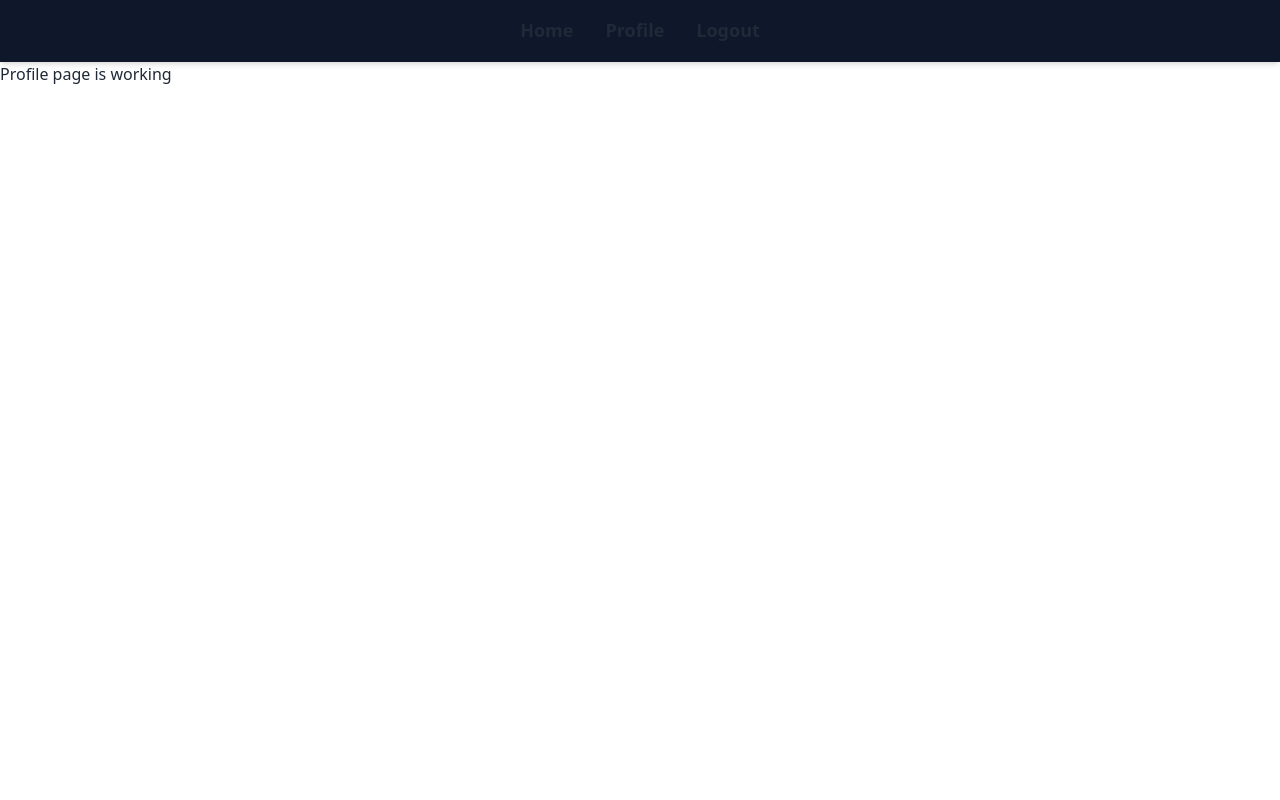
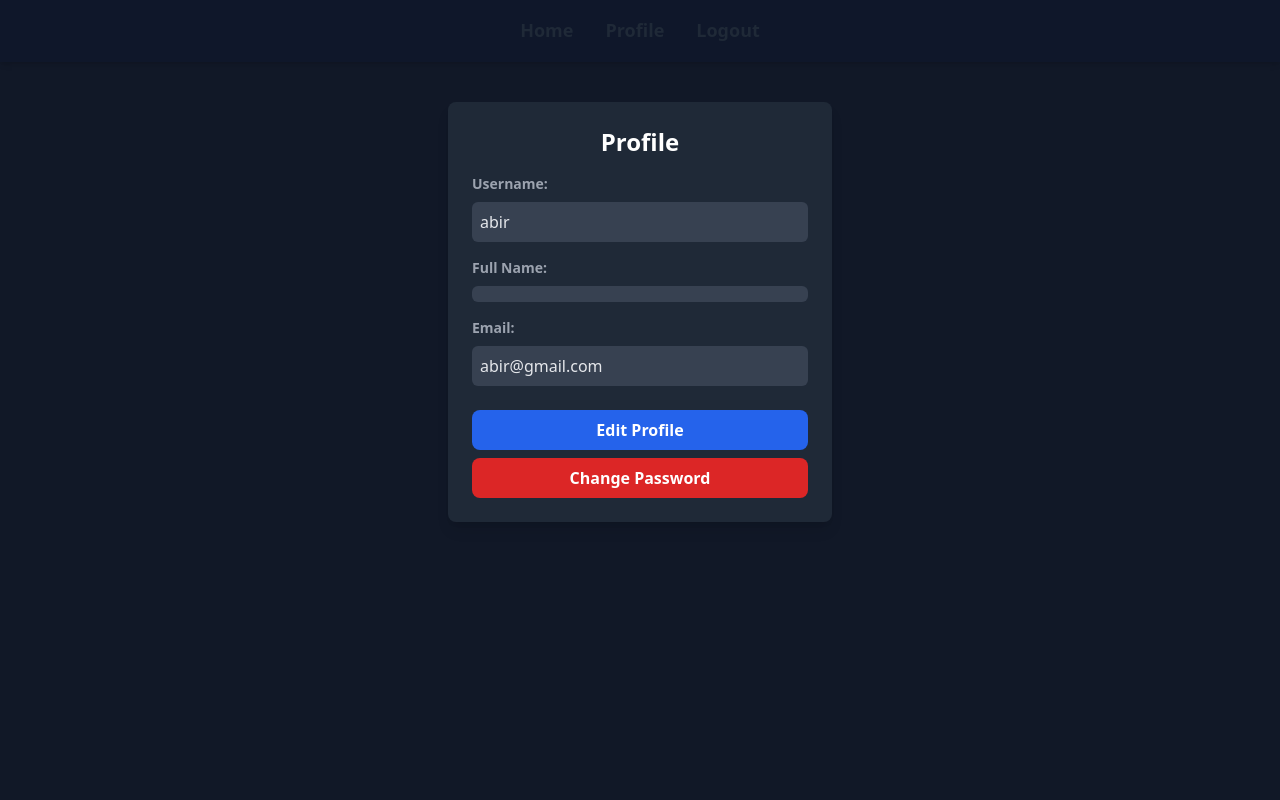
Before and after one commit to rubaiiyat/User-Authentication-And-Authorization, a Django app: page /authusers/profile/ in a window 1280 px wide. Run offline with Django 5.2, Linux system fonts and the light colour scheme; a user stored in the database is signed in; some libraries are stand-ins or nearby versions.

Commit message:
Add profile data

```diff
--- a/AuthUsers/templates/Profile.html
+++ b/AuthUsers/templates/Profile.html
@@ -1,5 +1,34 @@
 {% extends 'base.html' %}
 
 {% block content %}
-  <h1>Profile page is working</h1>
+  <div class="flex justify-center items-center mt-10">
+    <div class="bg-gray-800 p-6 rounded-lg shadow-lg w-full max-w-sm">
+      <h2 class="text-2xl font-bold text-center text-white mb-4">Profile</h2>
+      <div class="space-y-4">
+        <!-- Username -->
+        <div>
+          <label class="block text-gray-400 text-sm font-bold mb-2">Username:</label>
+          <p class="bg-gray-700 p-2 rounded-md text-gray-200">{{ data.username }}</p>
+        </div>
+        <!-- Full Name -->
+        <div>
+          <label class="block text-gray-400 text-sm font-bold mb-2">Full Name:</label>
+          <p class="bg-gray-700 p-2 rounded-md text-gray-200">{{ data.first_name }} {{ data.last_name }}</p>
+        </div>
+        <!-- Email -->
+        <div>
+          <label class="block text-gray-400 text-sm font-bold mb-2">Email:</label>
+          <p class="bg-gray-700 p-2 rounded-md text-gray-200">{{ data.email }}</p>
+        </div>
+      </div>
+
+      <!-- Buttons -->
+      <div class="mt-6 space-y-2">
+        <!-- Edit Profile Button -->
+        <a href="" class="block w-full text-center bg-blue-600 hover:bg-blue-700 text-white font-bold py-2 px-4 rounded-lg transition-colors">Edit Profile</a>
+        <!-- Change Password Button -->
+        <a href="" class="block w-full text-center bg-red-600 hover:bg-red-700 text-white font-bold py-2 px-4 rounded-lg transition-colors">Change Password</a>
+      </div>
+    </div>
+  </div>
 {% endblock %}
--- a/AuthUsers/urls.py
+++ b/AuthUsers/urls.py
@@ -5,5 +5,6 @@ urlpatterns = [
     path("register/", views.Register, name="register"),
     path("login/", views.userLogin, name="login"),
     path("profile/", views.userProfile, name="profile"),
+    path("profile/edit/", views.editProfile, name="edit_profile"),
     path("logout/", views.userLogout, name="logout"),
 ]
--- a/AuthUsers/views.py
+++ b/AuthUsers/views.py
@@ -3,6 +3,7 @@ from . import forms
 from django.contrib.auth import login, logout, authenticate
 from django.contrib.auth.forms import AuthenticationForm
 from django.contrib.auth.decorators import login_required
+from django.contrib.auth.models import User
 
 
 def Register(request):
@@ -43,7 +44,14 @@ def userLogin(request):
 
 @login_required
 def userProfile(request):
-    return render(request, "profile.html")
+    page = "Profile"
+    data = request.user
+    return render(request, "profile.html", {"data": data, "page": page})
+
+
+@login_required
+def editProfile(request):
+    return render(request, "Edit_Profile.html")
 
 
 @login_required
--- a/templates/base.html
+++ b/templates/base.html
@@ -7,7 +7,7 @@
     <link href="https://cdn.jsdelivr.net/npm/daisyui@4.12.10/dist/full.min.css" rel="stylesheet" type="text/css" />
     <script src="https://cdn.tailwindcss.com"></script>
   </head>
-  <body>
+  <body class="bg-gray-900 min-h-screen">
     <!-- component -->
     <header class="header sticky top-0 bg-drak shadow-md flex items-center justify-center px-8 py-02 bg-slate-900">
       <!-- logo -->
```
Also changed, not shown: AuthUsers/templates/Edit_profile.html (+18 -0 lines), db.sqlite3.
